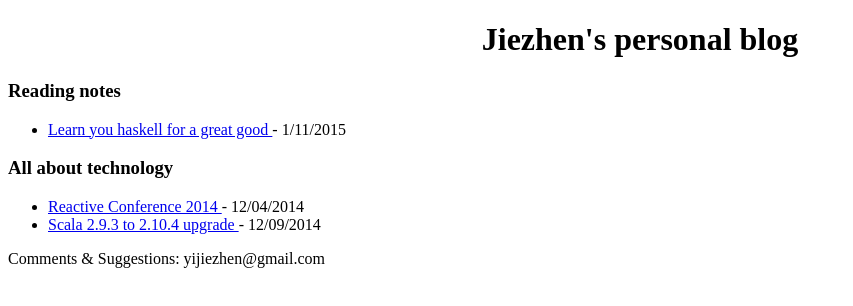
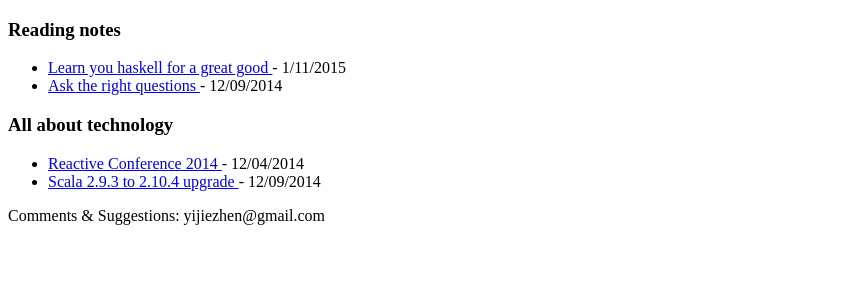
Before and after one commit to yijiezhen/yijiezhen.github.io, a plain HTML site: page index.html in a window 1280 px wide. Shown: the whole page, without its empty margins (0-853 px from the left). Drawn offline with Linux system fonts and the light colour scheme.

Commit message:
ask the right questions

```diff
--- a/index.html
+++ b/index.html
@@ -6,11 +6,13 @@
 <meta http-equiv="Content-type" content="text/html; charset=iso-8859-1">
 </head>
   <body>
-  <h1><center>Jiezhen's personal blog</center></h1>
   <p><h3>Reading notes</h3></p>
   <ul>
   <li>
     <a href="reading_haskell.html"> Learn you haskell for a great good </a> - 1/11/2015
+  </li>
+  <li>
+  <a href="ask_the_right_questions.html"> Ask the right questions </a> - 12/09/2014
   </li>
   </ul>
   <p><h3>All about technology</h3></p>
```
